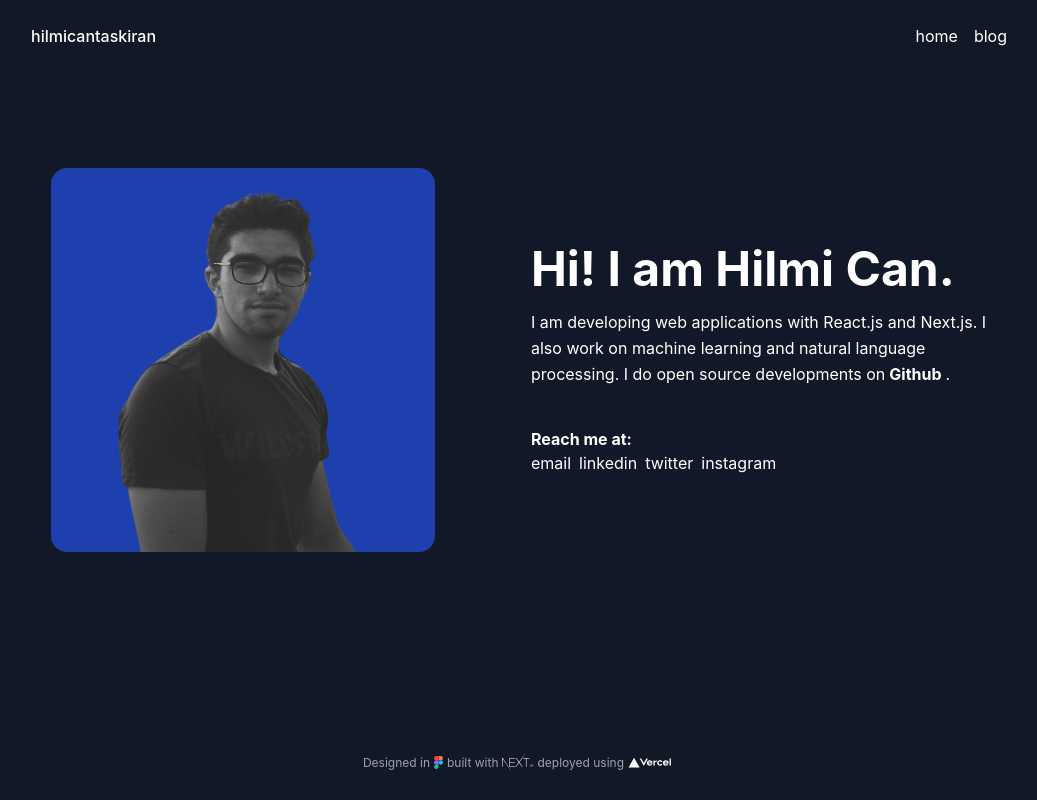
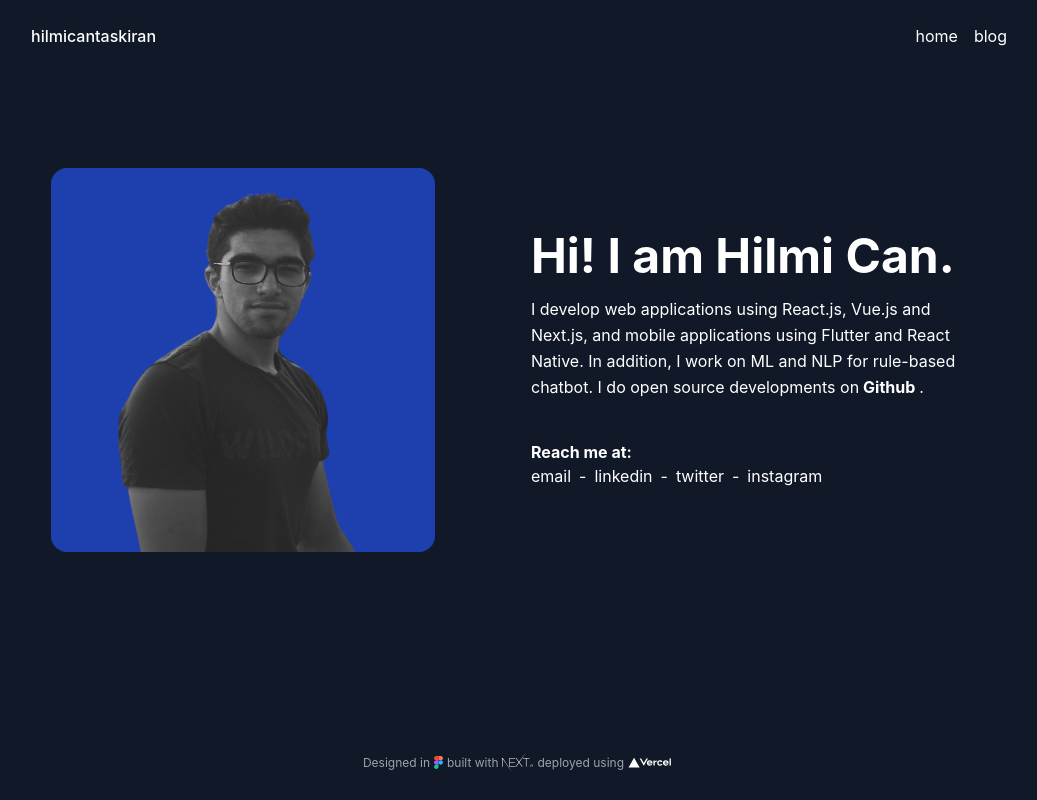
Before and after one commit to hilmicantaskiran/homepage, a Next.js app: page / in a window 1280 px wide. Shown: the whole page, without its empty margins (121-1158 px from the left). Built offline with nearby package versions, Linux system fonts and the light colour scheme; a web font is replaced by a local one.

Commit message:
update info

```diff
--- a/pages/_app.js
+++ b/pages/_app.js
@@ -21,7 +21,7 @@ function MyApp({ Component, pageProps }) {
           <meta name="viewport" content="width=device-width, initial-scale=1" />
         </Head>
         <Header />
-        <main className="">
+        <main>
           <Component {...pageProps} />
         </main>
       </div>
--- a/pages/index.js
+++ b/pages/index.js
@@ -8,15 +8,18 @@ function HomePage() {
           </div>
           <div className="lg:flex-grow md:w-1/2 lg:pl-24 md:pl-16 flex flex-col md:items-start md:text-left items-center text-center">
             <h1 className="title-font sm:text-5xl text-4xl mb-4 font-bold">Hi! I am Hilmi Can.</h1>
-            <p className="mb-10 leading-relaxed">I am developing web applications with React.js and Next.js. I also work on machine learning and natural language processing. I do open source developments on
+            <p className="mb-10 leading-relaxed">I develop web applications using React.js, Vue.js and Next.js, and mobile applications using Flutter and React Native. In addition, I work on ML and NLP for rule-based chatbot. I do open source developments on
                 <a href="https://www.github.com/hilmicantaskiran/" className="hover px-1 font-bold">Github</a>.
             </p>
             <div>
               <p className="font-bold">Reach me at:</p>
               <p className="flex space-x-2">
                 <a href="mailto: hlmtaskiran76@gmail.com" className="hover">email</a>
+                <p>-</p>
                 <a href="https://www.linkedin.com/in/hilmicantaskiran/" className="hover">linkedin</a>
+                <p>-</p>
                 <a href="https://twitter.com/hlmcntskrn" className="hover">twitter</a>
+                <p>-</p>
                 <a href="https://www.instagram.com/hilmicantas/?hl=tr" className="hover">instagram</a>
               </p>
             </div>
```
